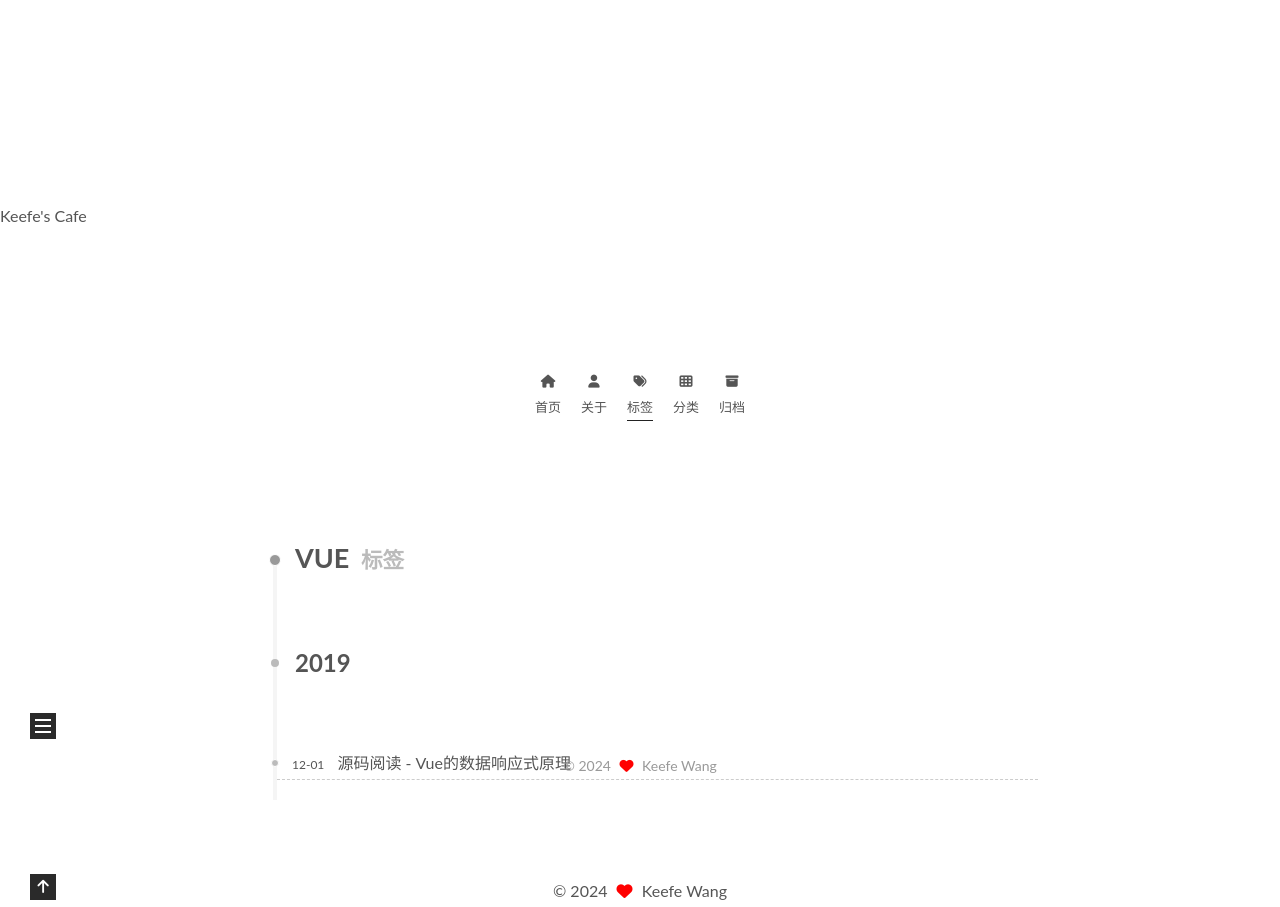
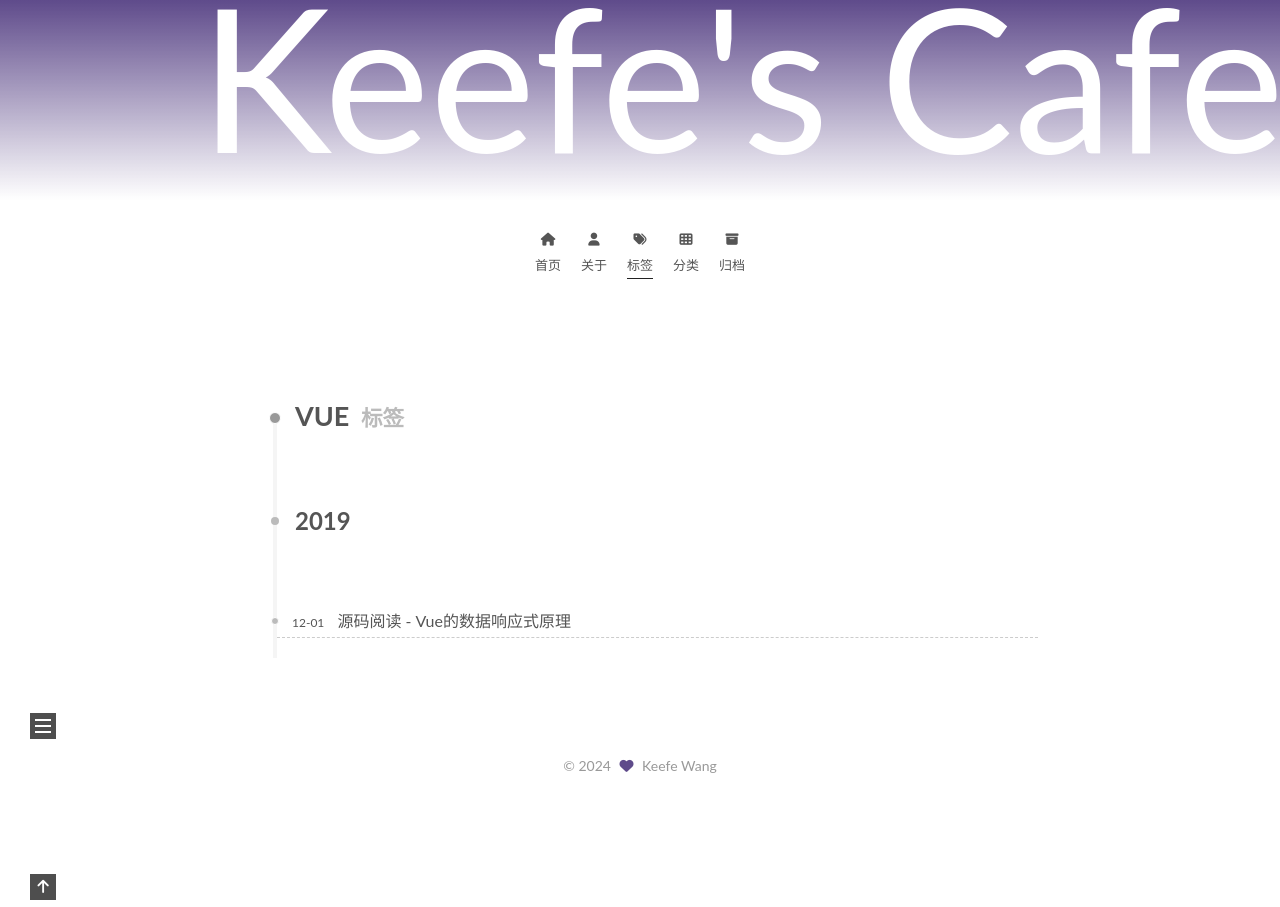
Before and after one commit to sanfran1068/sanfran1068.github.io, a plain HTML site: page tags/Vue/index.html in a window 1280 px wide. After the commit the page ends 800 px from the top, so only its background shows below. Drawn offline with nearby package versions, Linux system fonts and the light colour scheme.

Commit message:
Site updated: 2024-07-22 11:13:41

```diff
--- a/css/main.css
+++ b/css/main.css
@@ -11,10 +11,10 @@
   --table-row-odd-bg-color: #f9f9f9;
   --table-row-hover-bg-color: #f5f5f5;
   --menu-item-bg-color: #f5f5f5;
-  --theme-color: #222;
-  --btn-default-bg: #222;
+  --theme-color: #5f4b8b;
+  --btn-default-bg: #5f4b8b;
   --btn-default-color: #fff;
-  --btn-default-border-color: #222;
+  --btn-default-border-color: #5f4b8b;
   --btn-default-hover-bg: #fff;
   --btn-default-hover-color: #222;
   --btn-default-hover-border-color: #222;
@@ -1048,7 +1048,8 @@ pre code {
   padding-top: 0;
 }
 .headband {
-  background: var(--theme-color);
+  z-index: 100;
+  background: #222;
   height: 3px;
 }
 @media (max-width: 991px) {
@@ -1064,6 +1065,22 @@ pre code {
 .use-motion .column,
 .use-motion .site-brand-container .toggle {
   opacity: 0;
+}
+.special-header {
+  position: fixed;
+  top: 0;
+  left: 0;
+  width: 100%;
+  height: 200px;
+  background: linear-gradient(180deg, #5f4b8b 0%, rgba(255,255,255,0) 100%), no-repeat center center;
+}
+.special-header .special-header-name {
+  position: absolute;
+  top: -24px;
+  right: -4px;
+  font-size: 200px;
+  line-height: 200px;
+  color: #fff;
 }
 .site-meta {
   flex-grow: 1;
@@ -1233,7 +1250,7 @@ pre code {
   vertical-align: middle;
 }
 .links-of-author a::before {
-  background: #5c8bff;
+  background: #b87e21;
   display: inline-block;
   margin-right: 3px;
   transform: translateY(-2px);
@@ -1627,7 +1644,7 @@ pre code {
   width: 100%;
 }
 .with-love {
-  color: #f00;
+  color: #5f4b8b;
   display: inline-block;
   margin: 0 5px;
 }
@@ -2433,7 +2450,7 @@ header.header {
   background: var(--btn-default-bg);
 }
 header.header {
-  padding-top: 100px;
+  padding-top: 10px;
 }
 @media (max-width: 767px) {
   header.header {
--- a/tags/Vue/index.html
+++ b/tags/Vue/index.html
@@ -240,53 +240,3 @@
 
 </body>
 </html>
-  <div class="footer-inner">
-
-  <div class="copyright">
-    &copy;
-    <span itemprop="copyrightYear">2024</span>
-    <span class="with-love">
-      <i class="fa fa-heart"></i>
-    </span>
-    <span class="author" itemprop="copyrightHolder">Keefe Wang</span>
-  </div>
-
-    </div>
-  </footer>
-
-
-  <div class="toggle sidebar-toggle" role="button">
-    <span class="toggle-line"></span>
-    <span class="toggle-line"></span>
-    <span class="toggle-line"></span>
-  </div>
-  <div class="sidebar-dimmer"></div>
-  <div class="back-to-top" role="button" aria-label="返回顶部">
-    <i class="fa fa-arrow-up fa-lg"></i>
-    <span>0%</span>
-  </div>
-
-<noscript>
-  <div class="noscript-warning">Theme NexT works best with JavaScript enabled</div>
-</noscript>
-
-
-
-  <script src="https://cdnjs.cloudflare.com/ajax/libs/animejs/3.2.1/anime.min.js" integrity="sha256-XL2inqUJaslATFnHdJOi9GfQ60on8Wx1C2H8DYiN1xY=" crossorigin="anonymous"></script>
-<script src="/js/comments.js"></script><script src="/js/utils.js"></script><script src="/js/motion.js"></script><script src="/js/sidebar.js"></script><script src="/js/next-boot.js"></script>
-
-
-
-
-
-
-
-
-
-
-
-
-
-
-</body>
-</html>
```
Also changed, not shown: 2014/12/25/2014-12-25-markdown-programming-language.html (+1 -1 lines), 2017/09/21/2017-10-05-http-primary-knowledge-in-Frontend.html (+1 -1 lines).
